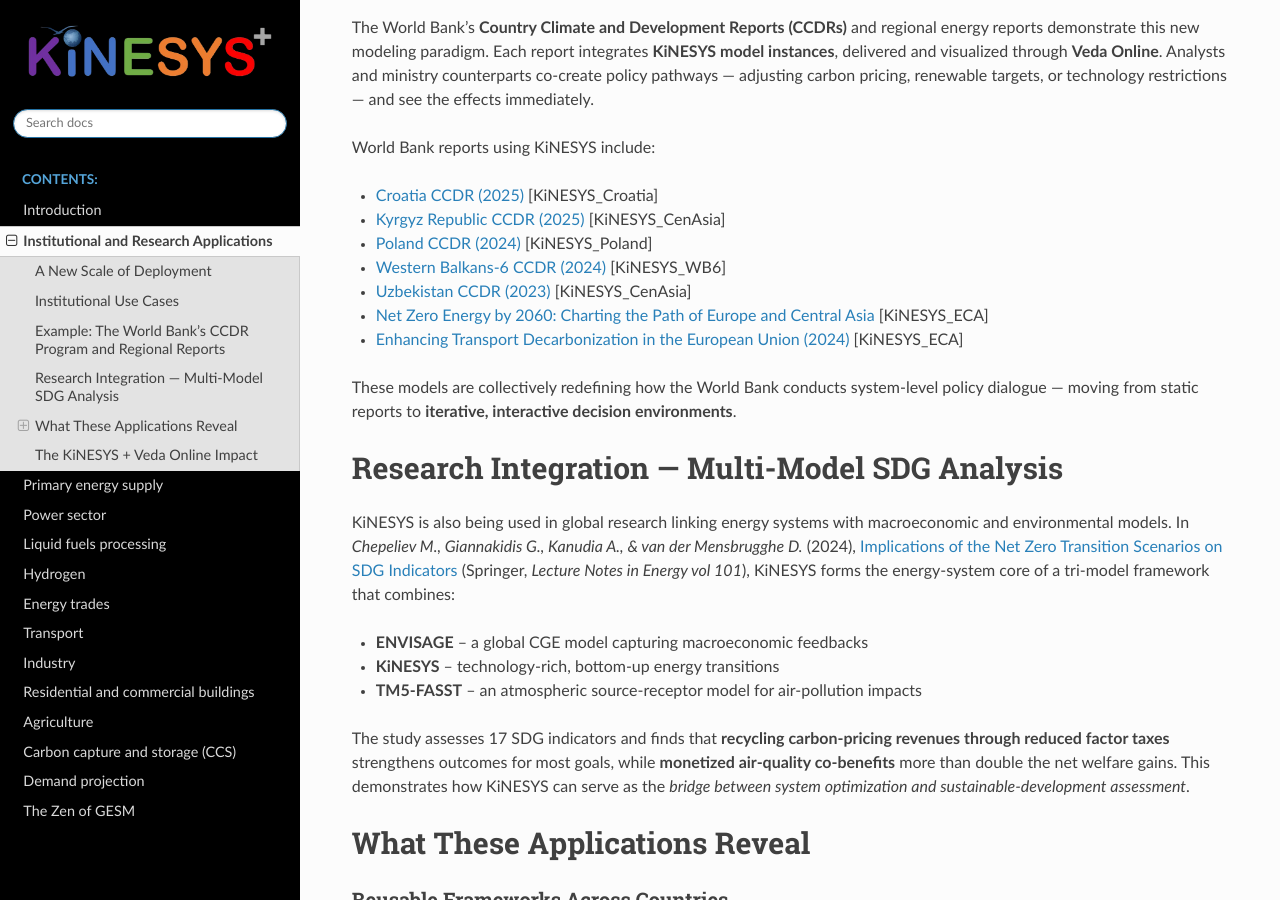
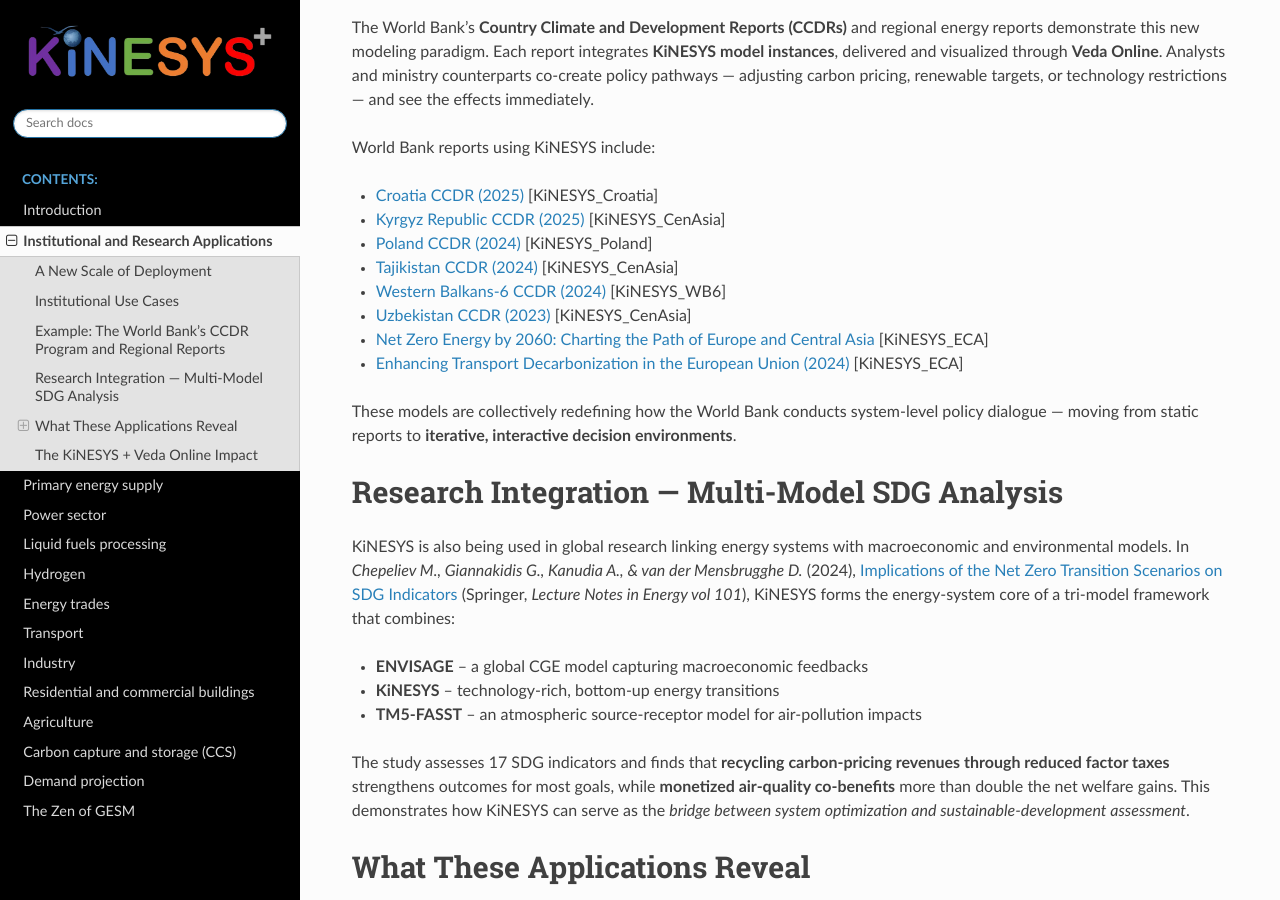
Before and after one commit to kanors-emr/Kinesys-documentation, a Sphinx documentation site: the page built from source/pages/Applications_and_Impact.rst, in a window 1280 px wide and 900 px high, scrolled down 1214 px. Built offline with Sphinx 7.4.7 and the Read the Docs theme 3.1.0, drawn with Linux system fonts in a browser that asks for light colours.

Commit message:
Update Applications_and_Impact.rst

```diff
--- a/source/pages/Applications_and_Impact.rst
+++ b/source/pages/Applications_and_Impact.rst
@@ -71,6 +71,7 @@
 * `Croatia CCDR (2025) <https://www.worldbank.org/en/country/croatia/publication/croatia-country-climate-and-development-report>`_ [KiNESYS_Croatia]
 * `Kyrgyz Republic CCDR (2025) <http://documents.worldbank.org/curated/en/099110325151085270>`_ [KiNESYS_CenAsia]
 * `Poland CCDR (2024) <https://openknowledge.worldbank.org/entities/publication/1396095d-dbc1-4c7d-a19e-188171cc5950>`_ [KiNESYS_Poland]
+* `Tajikistan CCDR (2024) <https://www.worldbank.org/en/country/tajikistan/publication/ccdr>`_ [KiNESYS_CenAsia]
 * `Western Balkans-6 CCDR (2024) <https://www.worldbank.org/en/region/eca/publication/western-balkans-6-ccdr>`_ [KiNESYS_WB6]
 * `Uzbekistan CCDR (2023) <https://api.mf.uz/media/document_files/file_F2XaRnt.pdf>`_ [KiNESYS_CenAsia]
 * `Net Zero Energy by 2060: Charting the Path of Europe and Central Asia <https://openknowledge.worldbank.org/entities/publication/eb0f9895-360f-4a0b-8b9f-277b289bc06a>`_ [KiNESYS_ECA]
```
